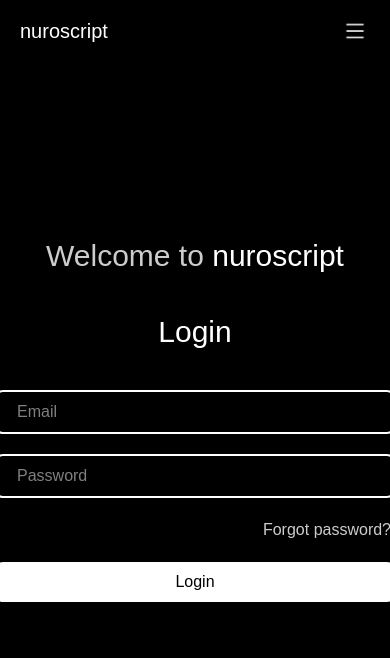
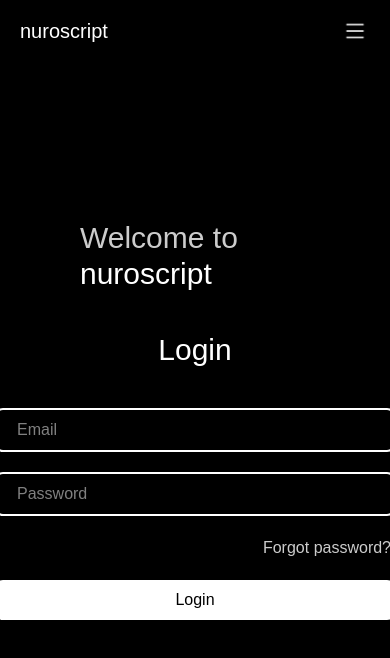
Before and after one commit to nuroscritp/nuroscript, a Next.js app: page /login in a window 390 px wide. Shown: the top 658 px of the page. Built offline with nearby package versions, Linux system fonts and the light colour scheme.

Commit message:
n commit

```diff
--- a/app/login/page.tsx
+++ b/app/login/page.tsx
@@ -2,7 +2,7 @@
   return (
     <>
 
-      <div className="w-full h-[calc(100vh-8rem)] flex flex-col items-center justify-center p-10">
+      <div className="w-full h-[calc(100vh-8rem)] flex flex-col items-center justify-center p-20 lg:p-10">
 
         <h1 className="text-3xl text-white"><span className="text-white/80">Welcome to</span> nuroscript</h1>
         <h1 className="text-3xl text-white mt-10">Login</h1>
```
